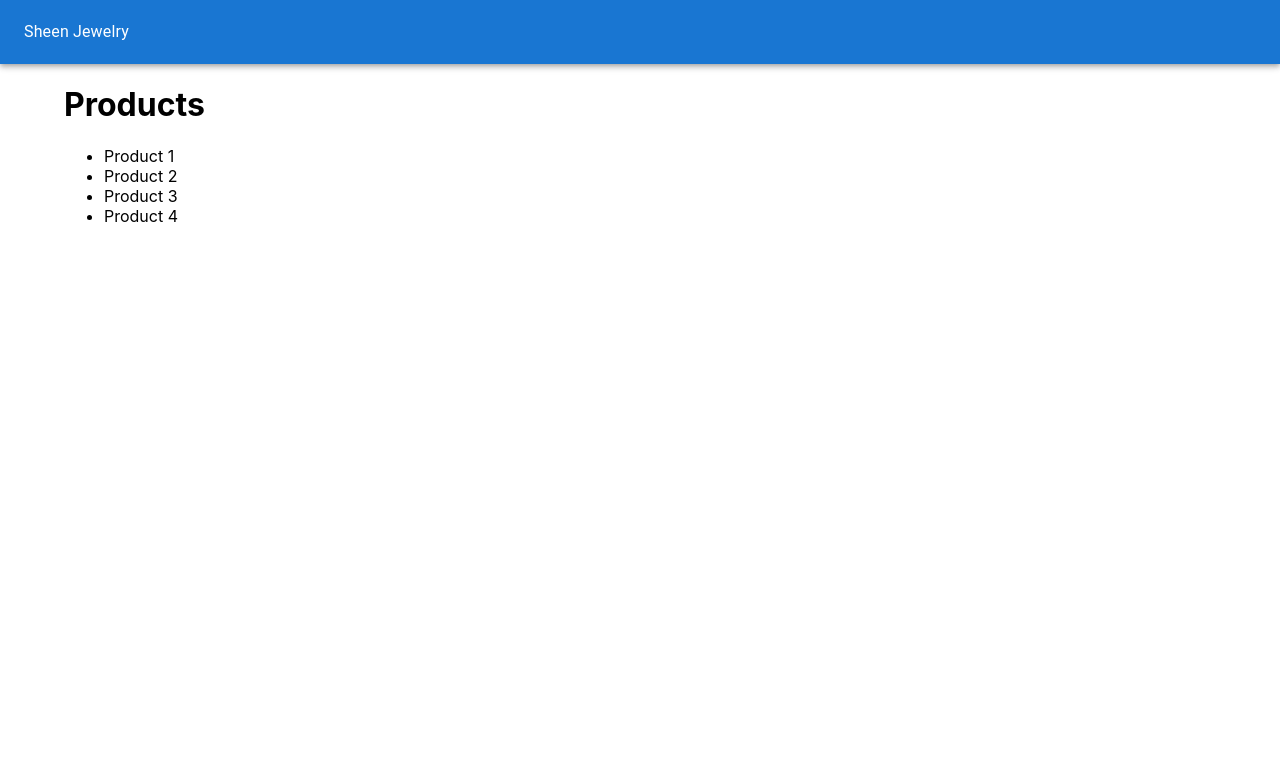
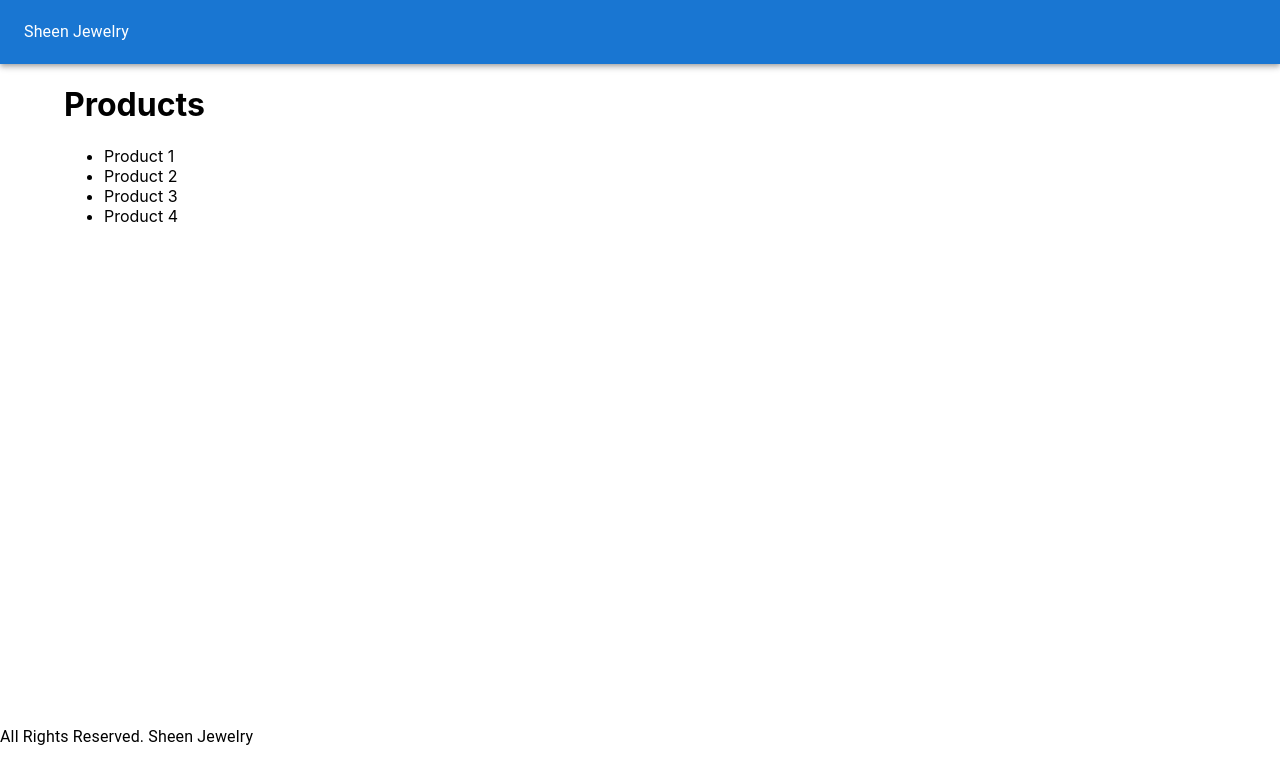
Before and after one commit to blksmth1725/next-sjewelry, a Next.js app: page / in a window 1280 px wide. Shown: the top 784 px of the page. Built offline with nearby package versions, Linux system fonts and the light colour scheme.

Commit message:
Update styles.js to include "main" property to pass on to Container component in Layout.js in order to create uniform height throughout app

```diff
--- a/components/Layout.js
+++ b/components/Layout.js
@@ -22,7 +22,10 @@ const Layout = ({ children }) => {
           <Typography>Sheen Jewelry</Typography>
         </Toolbar>
       </AppBar>
-      <Container>{children}</Container>
+      <Container className={classes.main}>{children}</Container>
+      <footer>
+        <Typography>All Rights Reserved. Sheen Jewelry</Typography>
+      </footer>
     </div>
   );
 };
--- a/utils/styles.js
+++ b/utils/styles.js
@@ -8,6 +8,9 @@ const useStyles = makeStyles({
       marginLeft: 10,
     },
   },
+  main: {
+    minHeight: "80vh",
+  },
 });
 
 export default useStyles;
```
